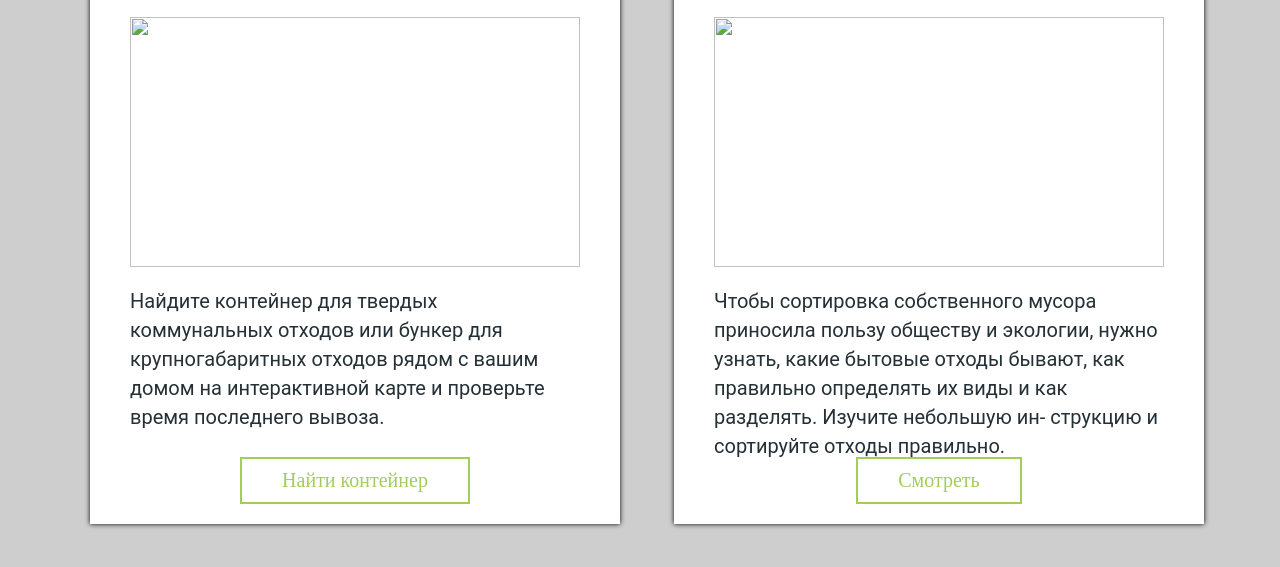
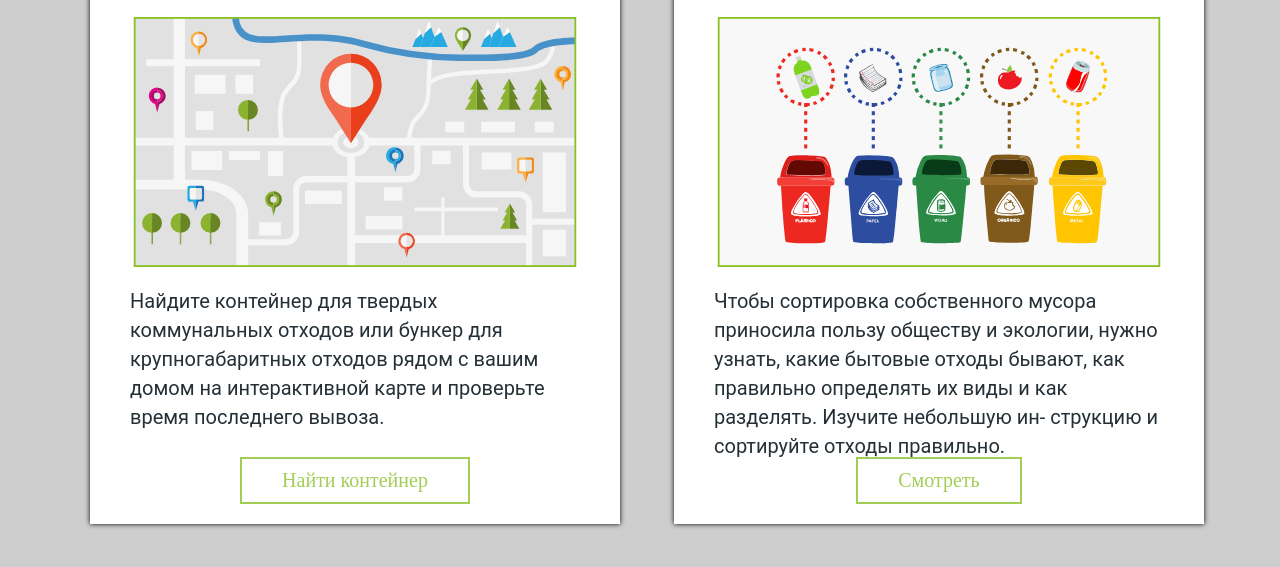
Before and after one commit to Lalina17/eco-othody, a plain HTML site: page index.html in a window 1280 px wide. Shown: the part 171-738 px from the top of the page. Drawn offline with Linux system fonts and the light colour scheme; the site is published under a folder, as on GitHub Pages, so addresses that start at the root find nothing.

Commit message:
исправила путь для картинок

```diff
--- a/index.html
+++ b/index.html
@@ -14,7 +14,7 @@
         <div class="header">
             <div class="card">
                 <p class="top-text">Мониторинг вывоза мусора</p>
-                <img src="/img/img1.svg" class="img">
+                <img src="./img/img1.svg" class="img">
                 <p>
                     Найдите контейнер для твердых коммунальных
                     отходов или бункер для крупногабаритных
@@ -27,7 +27,7 @@
             </div>
             <div class="card">
                 <p class="top-text">Как правильно разделять отходы?</p>
-                <img src="/img/img2.svg" class="img">
+                <img src="./img/img2.svg" class="img">
                 <p>
                     Чтобы сортировка собственного мусора приносила
                     пользу обществу и экологии, нужно узнать, какие
```
